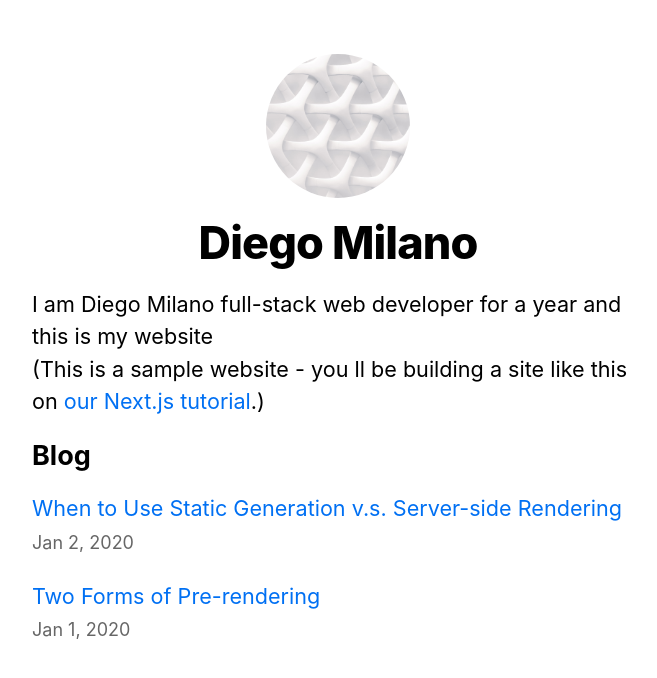
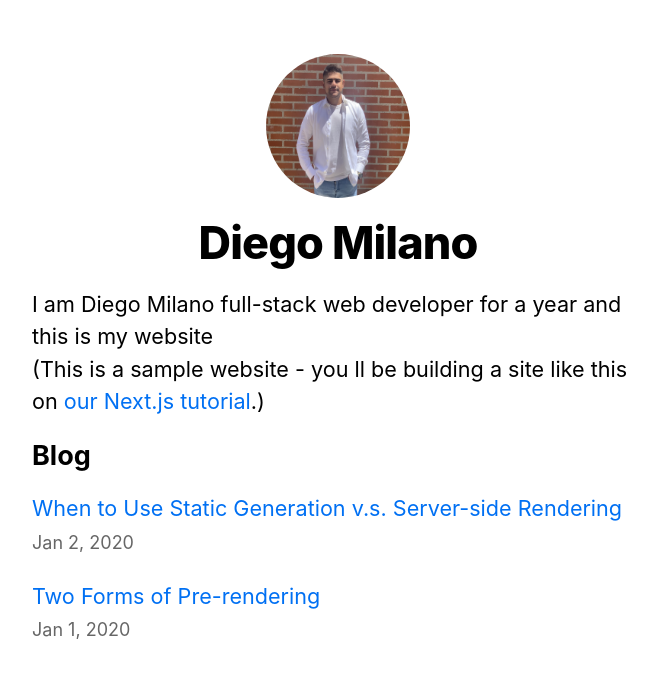
Before and after one commit to dmilanop/my-blog-with-next.js, a Next.js app: page / in a window 1280 px wide. Shown: the top 678 px of the page, without its empty margins (302-959 px from the left). Built offline with nearby package versions, Linux system fonts and the light colour scheme.

Commit message:
Esto es un cambio de prueba

```diff
--- a/components/layout.js
+++ b/components/layout.js
@@ -24,7 +24,7 @@ export default function Layout(props) {
                 <>
                     <Image
                     priority
-                    src="/images/profile.jpg"
+                    src="/images/profile-image.jpg"
                     className={utilStyles.borderCircle}
                     height={144}
                     width={144}
@@ -37,7 +37,7 @@ export default function Layout(props) {
                     <Link href="/">
                         <Image
                         priority
-                        src="/images/profile.jpg"
+                        src="/images/profile-image.jpg"
                         className={utilStyles.borderCircle}
                         height={108}
                         width={108}
```
Also changed, not shown: public/images/profile-image.jpg (added).
